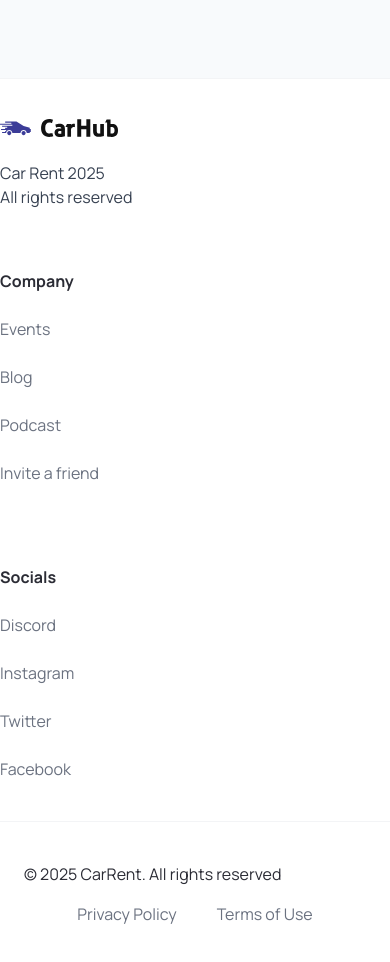
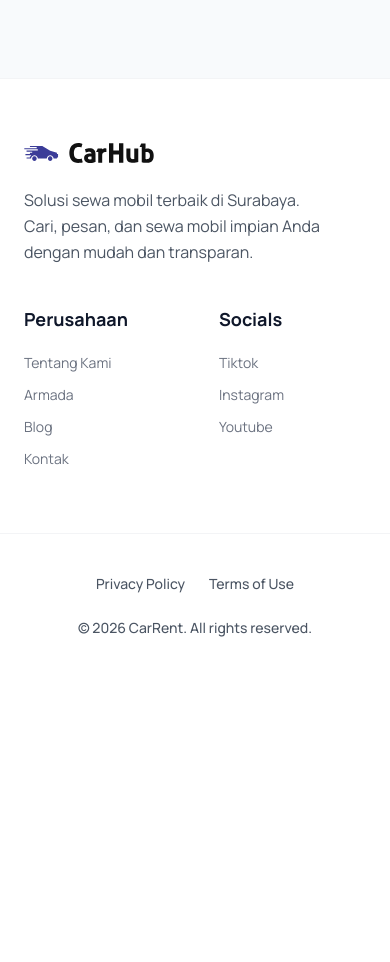
Before and after one commit to Renggars/landingPage-rentalMobil, a Next.js app: page / in a window 390 px wide. Shown: the part 7665-8627 px from the top of the page. After the commit the page ends 8343 px from the top, so only its background shows below. Built offline with nearby package versions, Linux system fonts and the light colour scheme.

Commit message:
feat: improve responsive layout for footer sectiom

```diff
--- a/app/components/Footer.tsx
+++ b/app/components/Footer.tsx
@@ -5,38 +5,62 @@ import React from "react";
 
 const Footer = () => {
   return (
-    <footer className="flex flex-col text-black-100  border-t border-gray-100 pt-10">
-      <div className="flex max-md:flex-col flex-wrap justify-between gap-5 sm:px-16">
-        <div className="flex flex-col justify-start items-start gap-6">
-          <Image src="/logo.svg" alt="logo" width={118} height={18} />
-          <p className="text-base text-gray-700">
-            Car Rent 2025 <br /> All rights reserved
+    <footer className="flex flex-col text-slate-800 border-t border-gray-100 pt-16 bg-white">
+      {/* Bagian Atas: Logo & Links */}
+      <div className="flex max-lg:flex-col flex-wrap justify-between gap-10 px-6 sm:px-16 max-w-[1440px] mx-auto w-full">
+        {/* Logo & Slogan */}
+        <div className="flex flex-col justify-start items-start gap-6 max-w-[300px]">
+          <Link href={"/"}>
+            <Image
+              src="/logo.svg"
+              alt="logo"
+              width={130}
+              height={35}
+              className="object-contain"
+            />
+          </Link>
+
+          <p className="text-base text-gray-600 leading-relaxed">
+            Solusi sewa mobil terbaik di Surabaya. Cari, pesan, dan sewa mobil
+            impian Anda dengan mudah dan transparan.
           </p>
         </div>
 
-        <div className="footer__links">
+        <div className="flex-1 flex flex-wrap max-sm:grid max-sm:grid-cols-2 justify-end gap-12 sm:gap-20">
           {footerLinks.map((link) => (
-            <div key={link.title} className="footer__link">
-              <h3 className="font-bold">{link.title}</h3>
+            <div key={link.title} className="flex flex-col gap-5 min-w-[120px]">
+              <h3 className="font-bold text-lg text-slate-900">{link.title}</h3>
+              <div className="flex flex-col gap-3">
                 {link.links.map((item) => (
-                <a key={item.title} href={item.url} className="text-gray-500">
+                  <Link
+                    key={item.title}
+                    href={item.url}
+                    className="text-gray-500 hover:text-blue-600 transition-colors text-sm sm:text-base"
+                  >
                     {item.title}
-                </a>
+                  </Link>
                 ))}
+              </div>
             </div>
           ))}
         </div>
       </div>
 
-      <div className="flex justify-between items-center flex-wrap mt-10 border-t border-gray-100 sm:px-16 px-6 py-10">
-        <p>© 2025 CarRent. All rights reserved</p>
-        <div className="footer__copyrights-link">
-          <Link href={"/"} className="text-gray-500">
+      {/* Bagian Bawah: Copyright & Legal */}
+      <div className="mt-16 border-t border-gray-100 px-6 sm:px-16 py-10">
+        <div className="max-w-[1440px] mx-auto flex max-md:flex-col-reverse justify-between items-center gap-6 text-sm text-gray-600">
+          <p className="font-medium text-center md:text-left">
+            © 2026 CarRent. All rights reserved.
+          </p>
+
+          <div className="flex items-center gap-6 sm:gap-10 font-medium">
+            <Link href="/" className="hover:text-blue-600 transition-colors">
               Privacy Policy
             </Link>
-          <Link href={"/"} className="text-gray-500">
+            <Link href="/" className="hover:text-blue-600 transition-colors">
               Terms of Use
             </Link>
+          </div>
         </div>
       </div>
     </footer>
--- a/app/globals.css
+++ b/app/globals.css
@@ -134,36 +134,6 @@ html {
 }
 /* END: Custom Filter styles */
 
-/* START: Footer styles */
-.footer {
-  @apply flex flex-col text-black-100  mt-5 border-t border-gray-100;
-}
-
-.footer__links-container {
-  @apply flex max-md:flex-col flex-wrap justify-between gap-5 sm:px-16 px-6 py-10;
-}
-
-.footer__rights {
-  @apply flex flex-col justify-start items-start gap-6;
-}
-
-.footer__links {
-  @apply flex-1 w-full flex md:justify-end flex-wrap max-md:mt-10 gap-20;
-}
-
-.footer__link {
-  @apply flex flex-col gap-6 text-base min-w-[170px];
-}
-
-.footer__copyrights {
-  @apply flex justify-between items-center flex-wrap mt-10 border-t border-gray-100 sm:px-16 px-6 py-10;
-}
-
-.footer__copyrights-link {
-  @apply flex-1 flex sm:justify-end justify-center max-sm:mt-4 gap-10;
-}
-/* END: Footer styles */
-
 /* START: searchbar styles */
 .searchbar {
   @apply flex items-center justify-start max-sm:flex-col w-full relative max-sm:gap-4 max-w-3xl;
--- a/constants/index.ts
+++ b/constants/index.ts
@@ -39,21 +39,20 @@ export const seats = [
 
 export const footerLinks = [
   {
-    title: "Company",
+    title: "Perusahaan",
     links: [
-      { title: "Events", url: "/" },
-      { title: "Blog", url: "/" },
-      { title: "Podcast", url: "/" },
-      { title: "Invite a friend", url: "/" },
+      { title: "Tentang Kami", url: "/tentang-kami" },
+      { title: "Armada", url: "/armada" },
+      { title: "Blog", url: "/blog" },
+      { title: "Kontak", url: "/kontak" },
     ],
   },
   {
     title: "Socials",
     links: [
-      { title: "Discord", url: "/" },
+      { title: "Tiktok", url: "/" },
       { title: "Instagram", url: "/" },
-      { title: "Twitter", url: "/" },
-      { title: "Facebook", url: "/" },
+      { title: "Youtube", url: "/" },
     ],
   },
 ];
```
Lines whose indentation alone changed are shown as unchanged.
